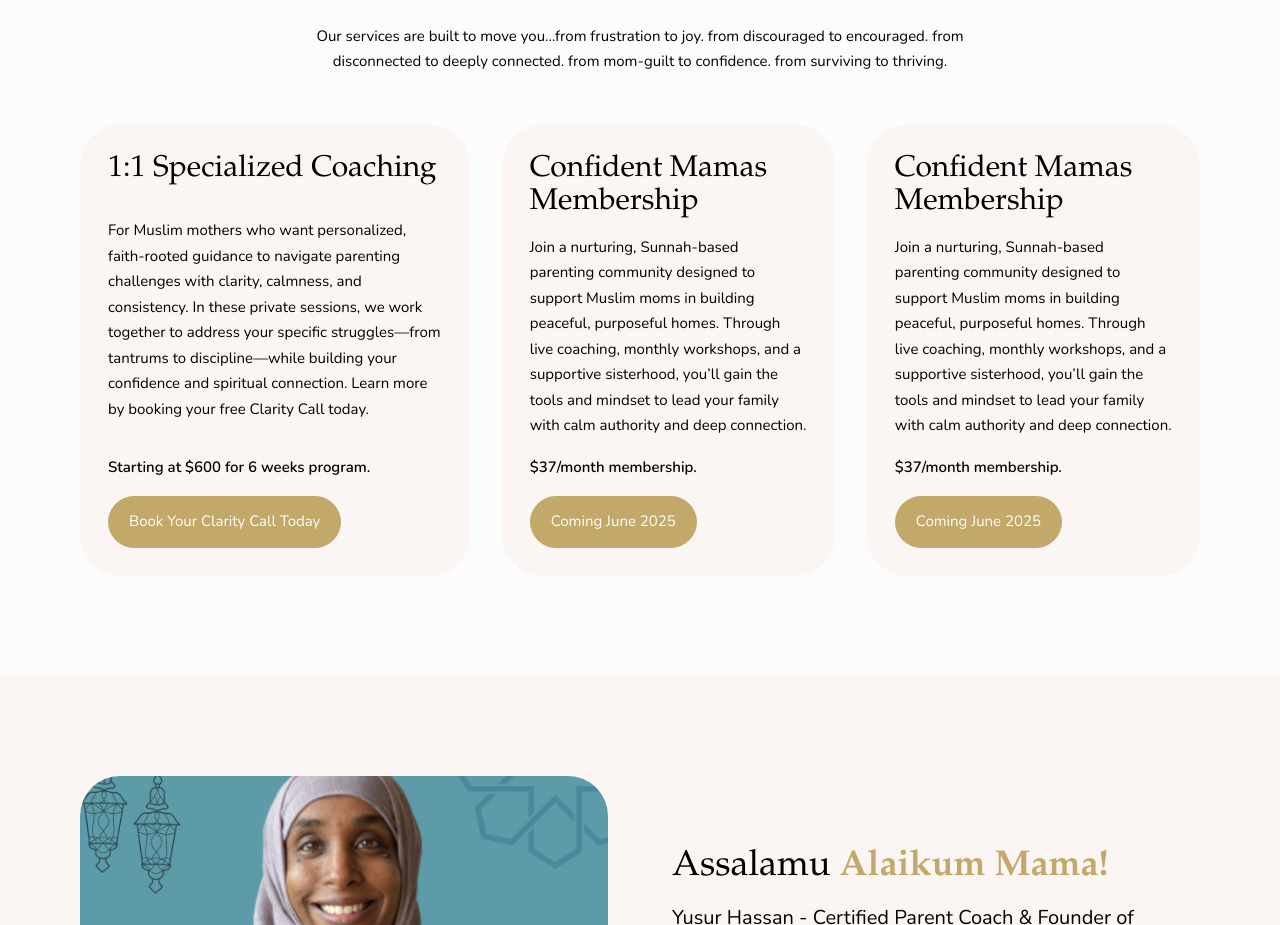
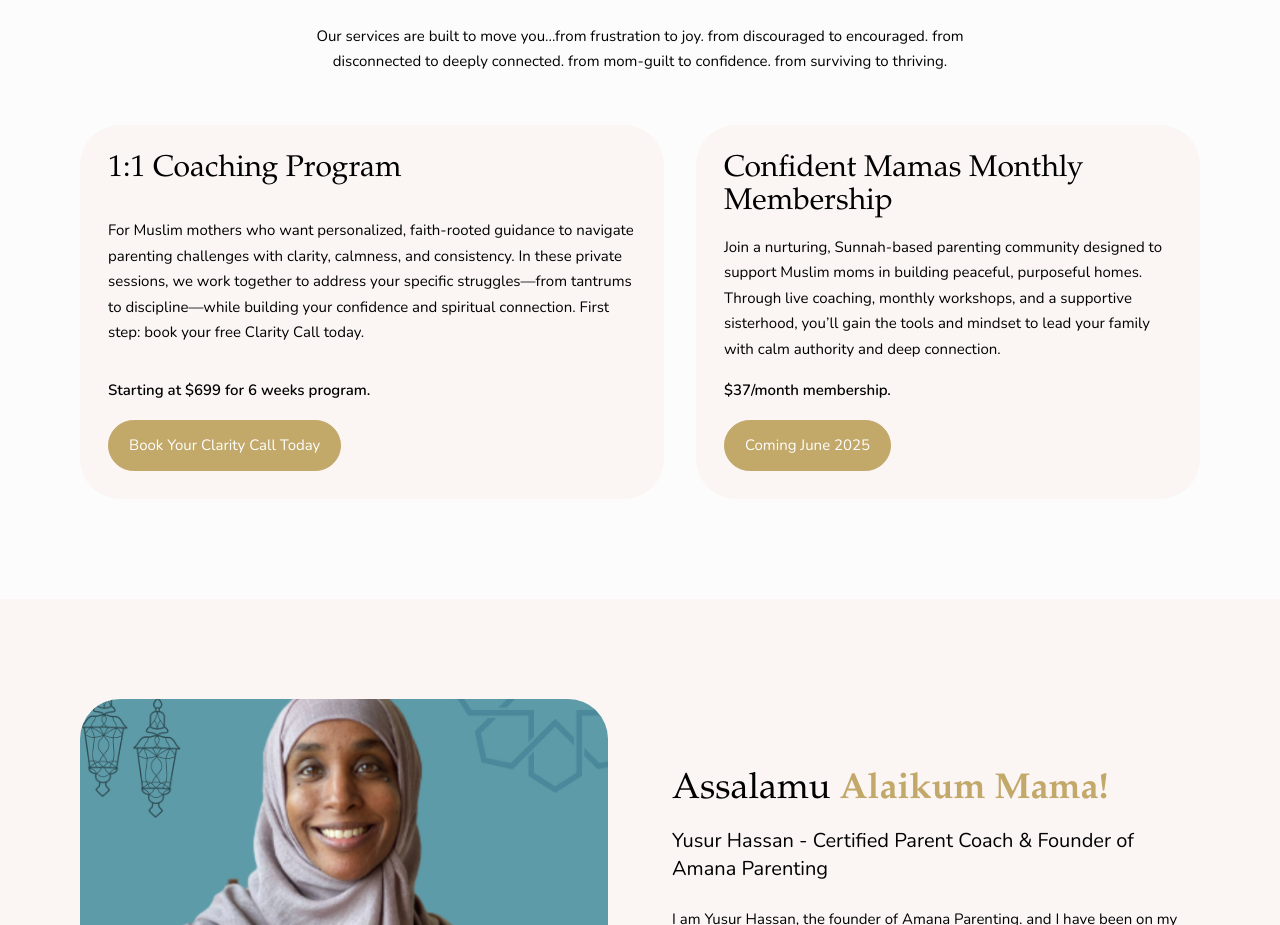
Before and after one commit to rahmamahdi02/amana-parenting, a React (Vite) app: page /membership in a window 1280 px wide. Shown: the part 1325-2250 px from the top of the page. Built offline with nearby package versions, Linux system fonts and the light colour scheme.

Commit message:
fix: update data

```diff
--- a/src/data.js
+++ b/src/data.js
@@ -50,23 +50,17 @@
 
   export const treatmants = [
     {
-      treatmantTitle: '1:1 Specialized Coaching',
-      treatmantDesc: 'For Muslim mothers who want personalized, faith-rooted guidance to navigate parenting challenges with clarity, calmness, and consistency. In these private sessions, we work together to address your specific struggles—from tantrums to discipline—while building your confidence and spiritual connection. Learn more by booking your free Clarity Call today.',
-      treatmantPrice: 'Starting at $600 for 6 weeks program.',
+      treatmantTitle: '1:1 Coaching Program',
+      treatmantDesc: 'For Muslim mothers who want personalized, faith-rooted guidance to navigate parenting challenges with clarity, calmness, and consistency. In these private sessions, we work together to address your specific struggles—from tantrums to discipline—while building your confidence and spiritual connection. First step: book your free Clarity Call today.',
+      treatmantPrice: 'Starting at $699 for 6 weeks program.',
       treatmantButtonText: "Book Your Clarity Call Today",
     },
     {
-      treatmantTitle: 'Confident Mamas Membership',
+      treatmantTitle: 'Confident Mamas Monthly Membership',
       treatmantDesc: 'Join a nurturing, Sunnah-based parenting community designed to support Muslim moms in building peaceful, purposeful homes. Through live coaching, monthly workshops, and a supportive sisterhood, you’ll gain the tools and mindset to lead your family with calm authority and deep connection.',
       treatmantPrice: '$37/month membership.',
       treatmantButtonText: "Coming June 2025",
     },
-    {
-      treatmantTitle: 'Confident Mamas Membership',
-      treatmantDesc: 'Join a nurturing, Sunnah-based parenting community designed to support Muslim moms in building peaceful, purposeful homes. Through live coaching, monthly workshops, and a supportive sisterhood, you’ll gain the tools and mindset to lead your family with calm authority and deep connection.',
-      treatmantPrice: '$37/month membership.',
-      treatmantButtonText: "Coming June 2025",
-    }
   ];
 
 
```
